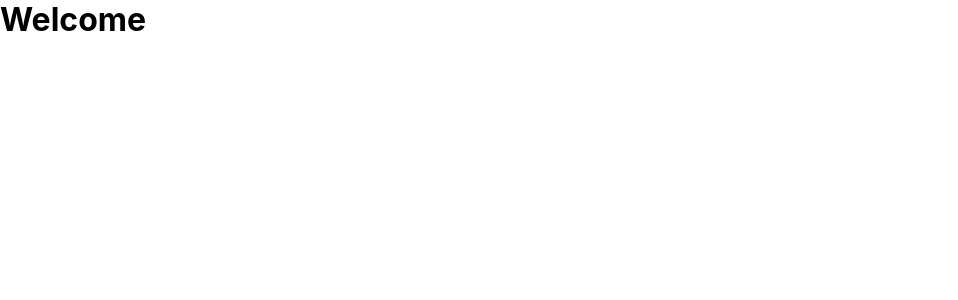
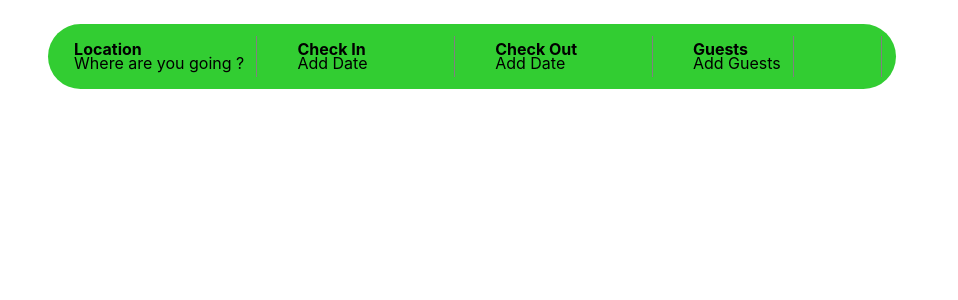
Before and after one commit to Ngcebenhle/Capstone-Project-Air-BnB, a React (Create React App) app: page / in a window 1280 px wide. Shown: the top 300 px of the page, without its empty margins (0-958 px from the left). Built offline with nearby package versions, Linux system fonts and the light colour scheme.

Commit message:
Created and Added HTML and CSS Basic structure

```diff
--- a/src/App.js
+++ b/src/App.js
@@ -1,9 +1,10 @@
 import './App.css';
+import HomeNavSearch from './Components/HomeNavSearch/HomeNavSearch';
 
 function App() {
   return (
     <div className="App">
-      <h1>Welcome</h1>
+     <HomeNavSearch/>
     </div>
   );
 }
--- /dev/null
+++ b/src/Components/HomeNavSearch/HomeNacSearch.css
@@ -0,0 +1,31 @@
+*{
+    margin: 12px;
+    padding: 0px;
+    box-sizing: border-box;
+}
+.homeNavSearch{
+    /* max-width: 848px;
+    max-height: 65px; */
+
+    width: 848px;
+    height: 65px;
+    border-radius: 35px;
+    display: flex;
+    justify-content: space-around;
+    background-color: limegreen;
+}
+
+.homeNavSearch > div {
+
+    line-height: 2px;
+    border-right: 1px solid gray;
+
+
+}
+
+.searchIcon{
+    width: 60px;
+}
+.checkIn, .checkOut{
+    width: 20%;
+}
--- /dev/null
+++ b/src/Components/HomeNavSearch/HomeNavSearch.jsx
@@ -0,0 +1,33 @@
+import React from 'react'
+import './HomeNacSearch.css'
+
+const HomeNavSearch = () => {
+  return (
+    <div className='homeNavSearch'>
+
+         <div className="location">
+            <h4>Location</h4>
+            <span>Where are you going ?</span>
+         </div>
+
+         <div className="checkIn">
+         <h4>Check In</h4>
+         <span>Add Date</span>
+         </div>
+
+         <div className="checkOut">
+         <h4>Check Out</h4>
+         <span>Add Date</span>
+         </div>
+
+         <div className="guest">
+         <h4>Guests</h4>
+         <span>Add Guests</span>
+         </div>
+
+         <div className="searchIcon"></div>
+    </div>
+  )
+}
+
+export default HomeNavSearch
```
